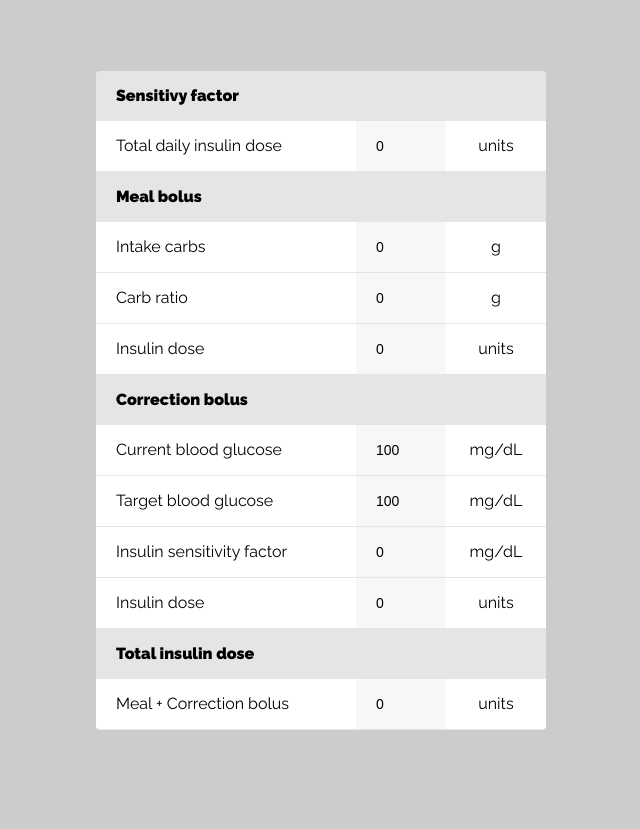
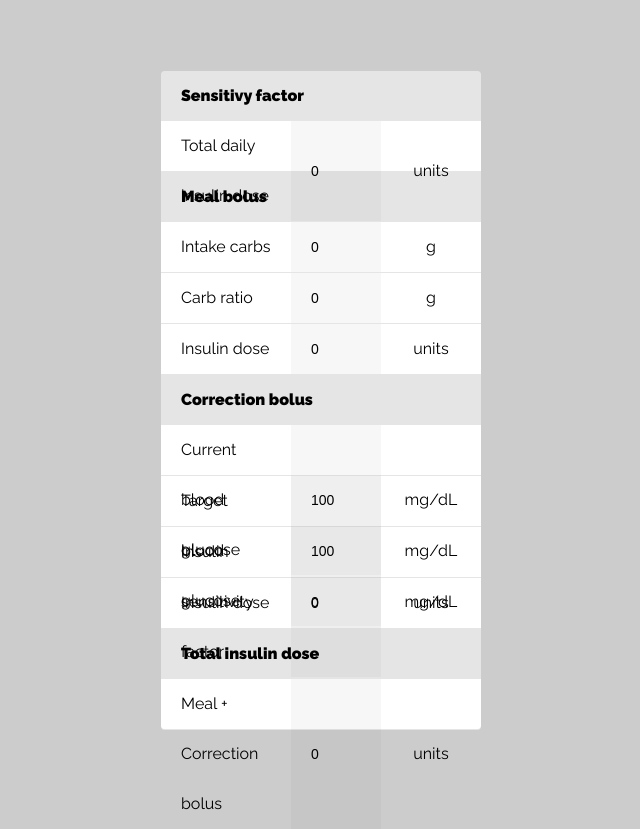
Before and after one commit to glucomap/ngx-insulin-calculator, an Angular app: page / in a window 1280 px wide. Shown: the whole page, without its empty margins (319-959 px from the left). Before the commit the page ends 800 px from the top, so only its background shows below. Built offline with nearby package versions, Linux system fonts and the light colour scheme.

Commit message:
Atualização demo.

```diff
--- a/src/app/app.component.scss
+++ b/src/app/app.component.scss
@@ -7,7 +7,7 @@
   width: 100vw;
 }
 ::ng-deep.ic-calculator {
-	width: 450px;
+	width: 320px;
   font-family: 'Raleway', sans-serif;
   display: block;
   margin:0 auto;
```
